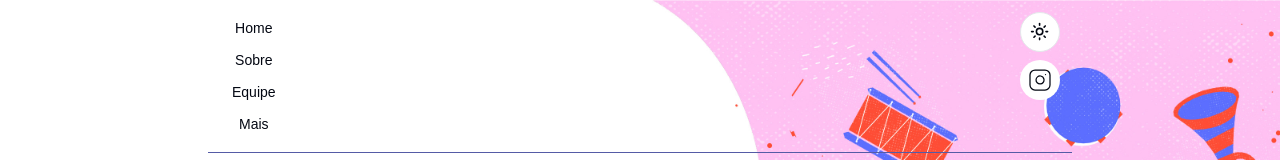
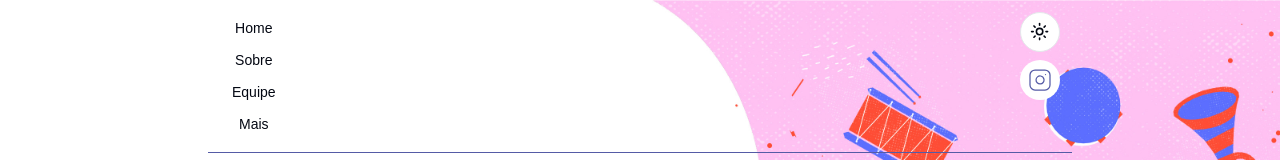
Before and after one commit to DeysRodrigues/melodias-infancia, a Next.js app: page / in a window 1280 px wide. Shown: the top 160 px of the page. Built offline with nearby package versions, Linux system fonts and the light colour scheme; a web font is replaced by a local one.

Commit message:
style: add color to text

```diff
--- a/src/app/ui/geral/Header.tsx
+++ b/src/app/ui/geral/Header.tsx
@@ -52,7 +52,7 @@ const Header = () => {
 
                 <span className="rounded-full p-2 bg-white">
 
-                    <Instagram strokeWidth={1.25} />
+                    <Instagram strokeWidth={1.25} className="text-primary"/>
                 </span>
             </div>
 
```
